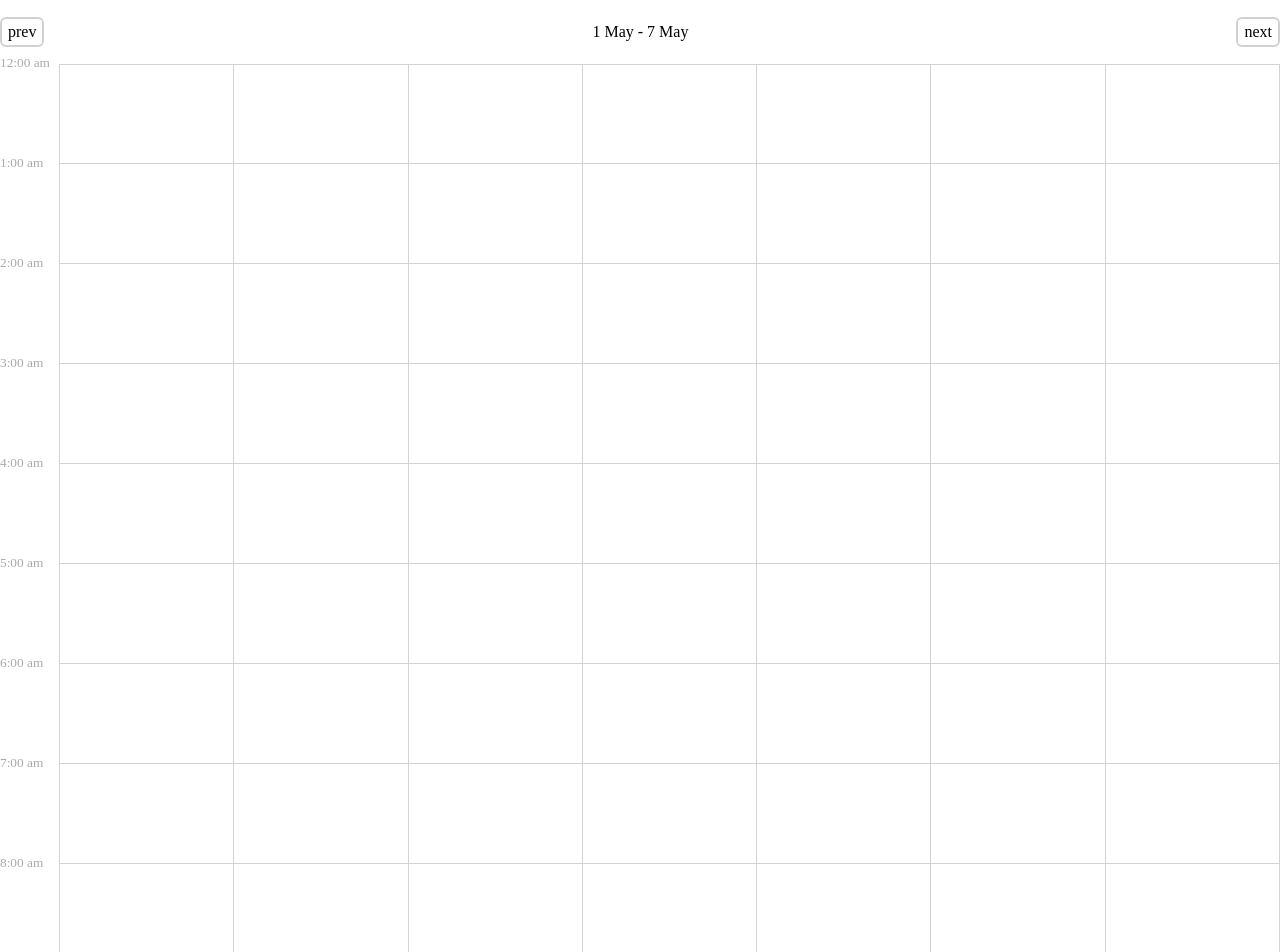
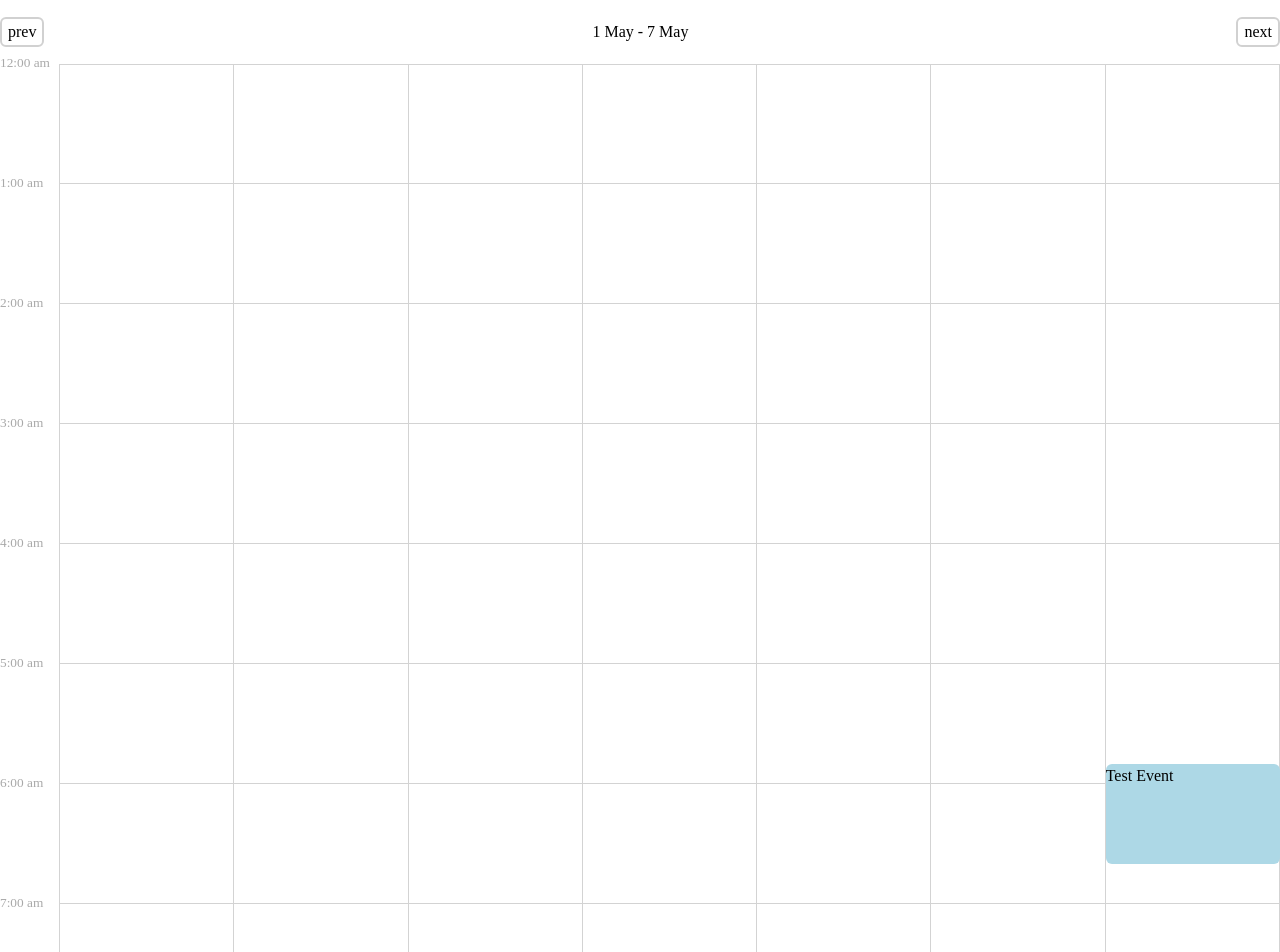
Before and after one commit to nabanita-sarkar/react-calendify, a React (Vite) app: page / in a window 1280 px wide. Shown: the top 952 px of the page. Built offline with nearby package versions, Linux system fonts and the light colour scheme.

Commit message:
events in week working

```diff
--- a/src/App.tsx
+++ b/src/App.tsx
@@ -4,7 +4,7 @@ import "./styles/normalize.scss";
 function App() {
   return (
     <section>
-      <Calendar />
+      <Calendar type="weekly" />
     </section>
   );
 }
--- a/src/components/Calendar/Calendar.module.scss
+++ b/src/components/Calendar/Calendar.module.scss
@@ -1,5 +1,8 @@
 @use '../../styles/variables.scss' as var;
 
+.wrapper {
+	position: relative;
+}
 
 .monthly-calendar {
 	display: grid;
--- a/src/components/Calendar/Calendar.tsx
+++ b/src/components/Calendar/Calendar.tsx
@@ -6,6 +6,17 @@ import Header from "../Header";
 import { monthDays } from "../../functions/monthly";
 import { CalendarType } from "../../utils/types";
 import { weekDays } from "../../functions/weekly";
+import isBetween from "dayjs/plugin/isBetween";
+
+dayjs.extend(isBetween);
+
+const events = [
+  {
+    title: "Test Event",
+    start: "2022-05-07 05:50:00",
+    end: "2022-05-18 06:40:00",
+  },
+];
 
 function Calendar({ type = "weekly" }: { type: CalendarType }) {
   const [currentDate, setCurrentDate] = useState(dayjs());
@@ -17,6 +28,7 @@ function Calendar({ type = "weekly" }: { type: CalendarType }) {
         currentDate={currentDate}
         setCurrentDate={setCurrentDate}
       />
+      <div className={styles.wrapper}>
         {type === "monthly" ? (
           <div className={styles["monthly-calendar"]}>
             {monthDays(currentDate).map((dateTime, i) => (
@@ -40,6 +52,62 @@ function Calendar({ type = "weekly" }: { type: CalendarType }) {
             ))}
           </div>
         ) : null}
+        {events.map((event, i) => {
+          const weekStart = currentDate.startOf("week");
+          const weekEnd = currentDate.endOf("week");
+
+          const start = dayjs(event.start);
+          const end = dayjs(event.end);
+
+          const startDay =
+            weekStart.isBefore(start) || weekStart.isSame(start)
+              ? start.day()
+              : 0;
+          const endDay =
+            weekEnd.isAfter(end) || weekEnd.isSame(end) ? end.day() + 1 : 7;
+
+          const dateArr = [];
+
+          let curr = start;
+
+          while (curr.isBefore(end) || curr.isSame(end)) {
+            dateArr.push(curr);
+            curr = curr.add(1, "day");
+          }
+
+          const height =
+            (end.hour() * 60 +
+              end.minute() -
+              (start.hour() * 60 + start.minute())) *
+            2;
+          const width = `calc(((100% - 60px) / 7) * ${endDay - startDay})`;
+          const left = `calc((((100% - 60px) / 7)* ${startDay}) + 60px)`;
+
+          console.log(startDay);
+
+          return (
+            <div
+              key={i}
+              style={{
+                display: dateArr.some((date) =>
+                  date.isBetween(weekStart, weekEnd)
+                )
+                  ? "inline-block"
+                  : "none",
+                position: "absolute",
+                top: start.hour() * 120 + start.minute() * 2,
+                left: left,
+                height: height,
+                width: width,
+                borderRadius: 6,
+                background: "lightblue",
+              }}
+            >
+              {event.title}
+            </div>
+          );
+        })}
+      </div>
     </div>
   );
 }
--- a/src/components/Cell/Cell.module.scss
+++ b/src/components/Cell/Cell.module.scss
@@ -26,7 +26,7 @@
 	position: relative;
 	border-right: var.$border;
 	border-bottom: var.$border;
-	min-height: 100px;
+	min-height: 120px;
 	color: var.$primary-color;
 
 	.week-time {
--- a/src/components/Cell/Cell.tsx
+++ b/src/components/Cell/Cell.tsx
@@ -12,7 +12,6 @@ function Cell({
   dateTime: Dayjs;
   currentDate: Dayjs;
 }) {
-  const is24 = "HH:mm";
   return (
     <div
       className={
```
Lines whose indentation alone changed are shown as unchanged.
